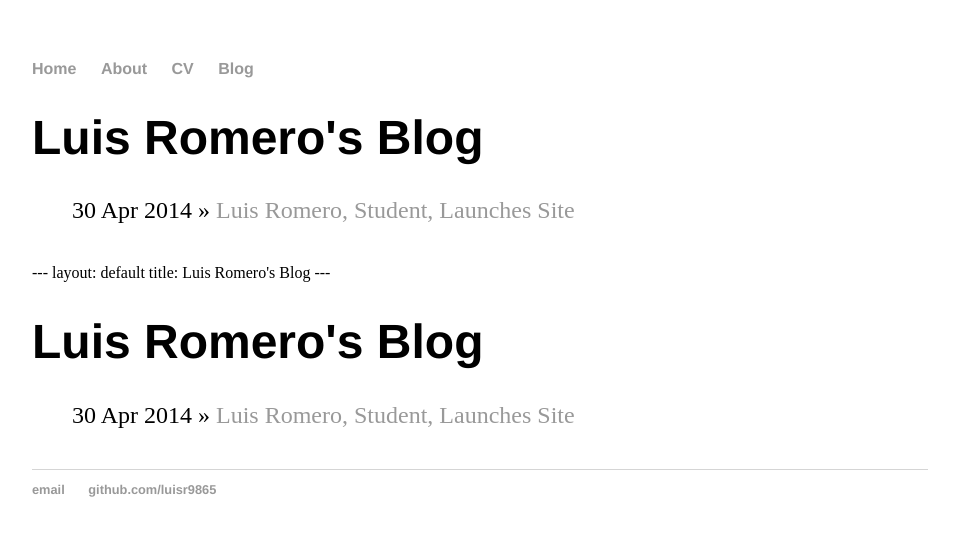
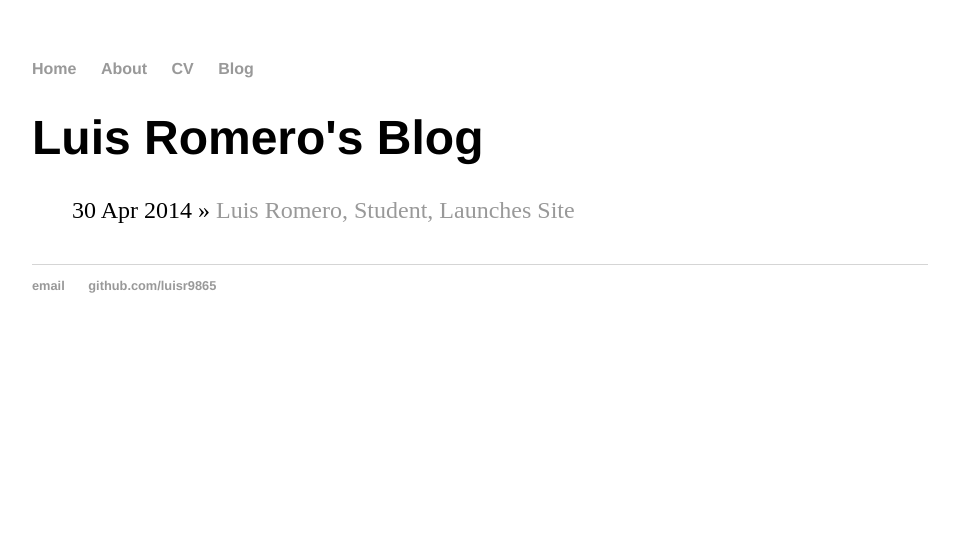
Before and after one commit to luisr9865/luisr9865.github.io, a Jekyll site: the page built from index.html, in a window 1280 px wide. Shown: the top 536 px of the page, without its empty margins (160-1119 px from the left). Built offline with Jekyll 4.4.1, drawn with Linux system fonts in a browser that asks for light colours.

Commit message:
Update index.html

```diff
--- a/index.html
+++ b/index.html
@@ -9,14 +9,3 @@ title: Luis Romero's Blog
 	    <li><span>{{ post.date | date_to_string }}</span> » <a href="{{ post.url }}" title="{{ post.title }}">{{ post.title }}</a></li>
 	  {% endfor %}
 	</ul>
----
-layout: default
-title: Luis Romero's Blog
----
-	<h1>{{ page.title }}</h1>
-	<ul class="posts">
-
-	  {% for post in site.posts %}
-	    <li><span>{{ post.date | date_to_string }}</span> » <a href="{{ post.url }}" title="{{ post.title }}">{{ post.title }}</a></li>
-	  {% endfor %}
-	</ul>
```
